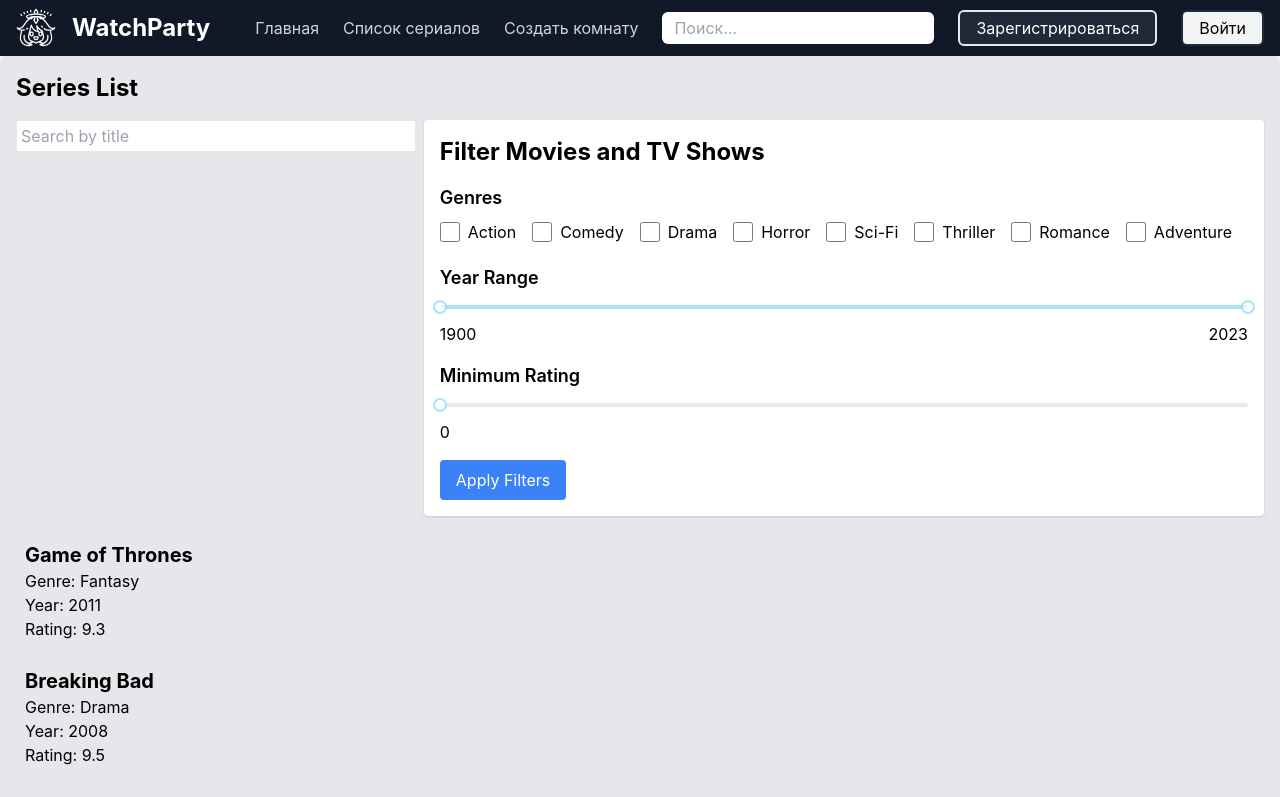
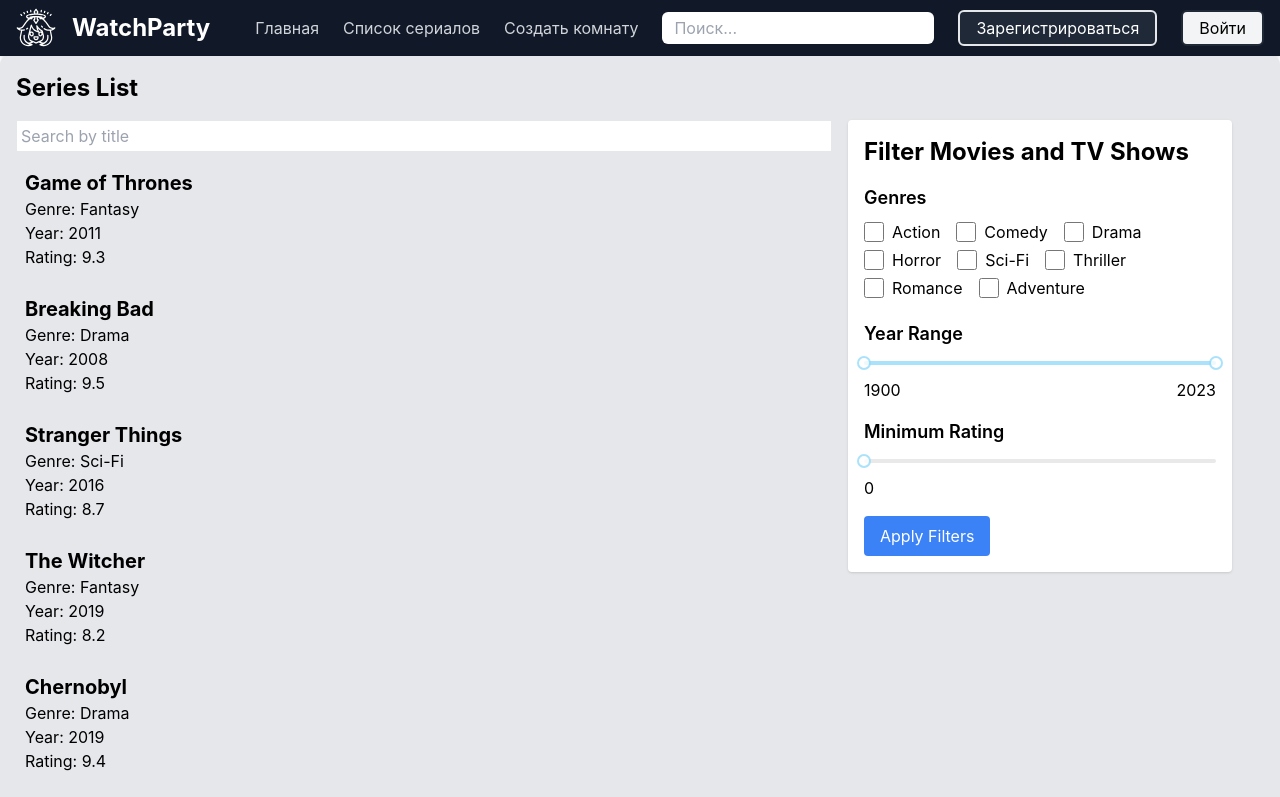
Before and after one commit to Levitskyy/watch-together, a React (Create React App) app in the folder React/watch-together/: page /series-list in a window 1280 px wide. Shown: the top 797 px of the page. Built offline with nearby package versions, Linux system fonts and the light colour scheme.

Commit message:
a little better series list

```diff
--- a/React/watch-together/src/components/Filter.jsx
+++ b/React/watch-together/src/components/Filter.jsx
@@ -42,7 +42,7 @@
   };
 
   return (
-    <div className="p-4 bg-white rounded shadow">
+    <div className="p-4 bg-white rounded shadow w-96">
       <h2 className="text-2xl font-bold mb-4">Filter Movies and TV Shows</h2>
 
       <div className="mb-4">
--- a/React/watch-together/src/pages/SeriesList.jsx
+++ b/React/watch-together/src/pages/SeriesList.jsx
@@ -65,23 +65,17 @@
   };
 
   return (
-    <div className="container mx-auto p-4 bg-gray-200 rounded-lg shadow-md">
+    <div className="container mx-auto p-4 bg-gray-200 rounded-lg shadow-md min-h-screen">
       <h1 className="text-2xl font-bold mb-4">Series List</h1>
-      <div className="flex mb-4">
+      <div className="flex">
+        <div className="flex-grow mr-4">
           <input
             type="text"
             placeholder="Search by title"
             value={search}
             onChange={handleSearch}
-          className="border p-1 h-8 mr-2 flex-grow"
+            className="border p-1 h-8 mb-2 w-full"
           />
-        <Filter
-            onGenreChange={handleGenreChange}
-            onYearChange={handleYearRange}
-            onRatingChange={handleMinRating}
-            onApplyFilter={handleFilter}
-        />
-      </div>
           <ul>
             {series.map((serie) => (
               <li key={serie.id} className="border p-2 mb-2">
@@ -93,6 +87,16 @@
             ))}
           </ul>
         </div>
+        <div className="w-1/3">
+          <Filter
+            onGenreChange={handleGenreChange}
+            onYearChange={handleYearRange}
+            onRatingChange={handleMinRating}
+            onApplyFilter={handleFilter}
+          />
+        </div>
+      </div>
+    </div>
   );
 };
 
```
Lines whose indentation alone changed are shown as unchanged.
